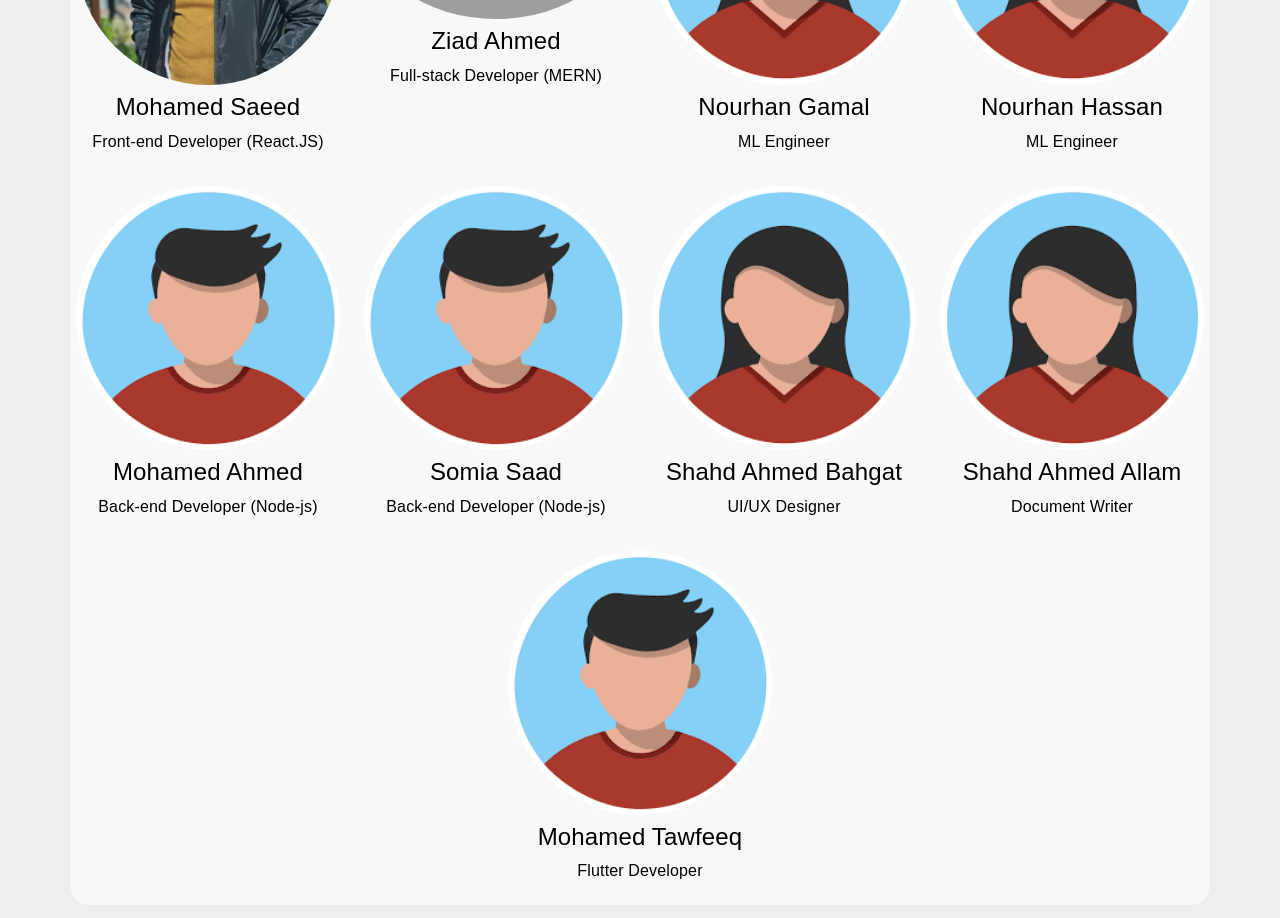
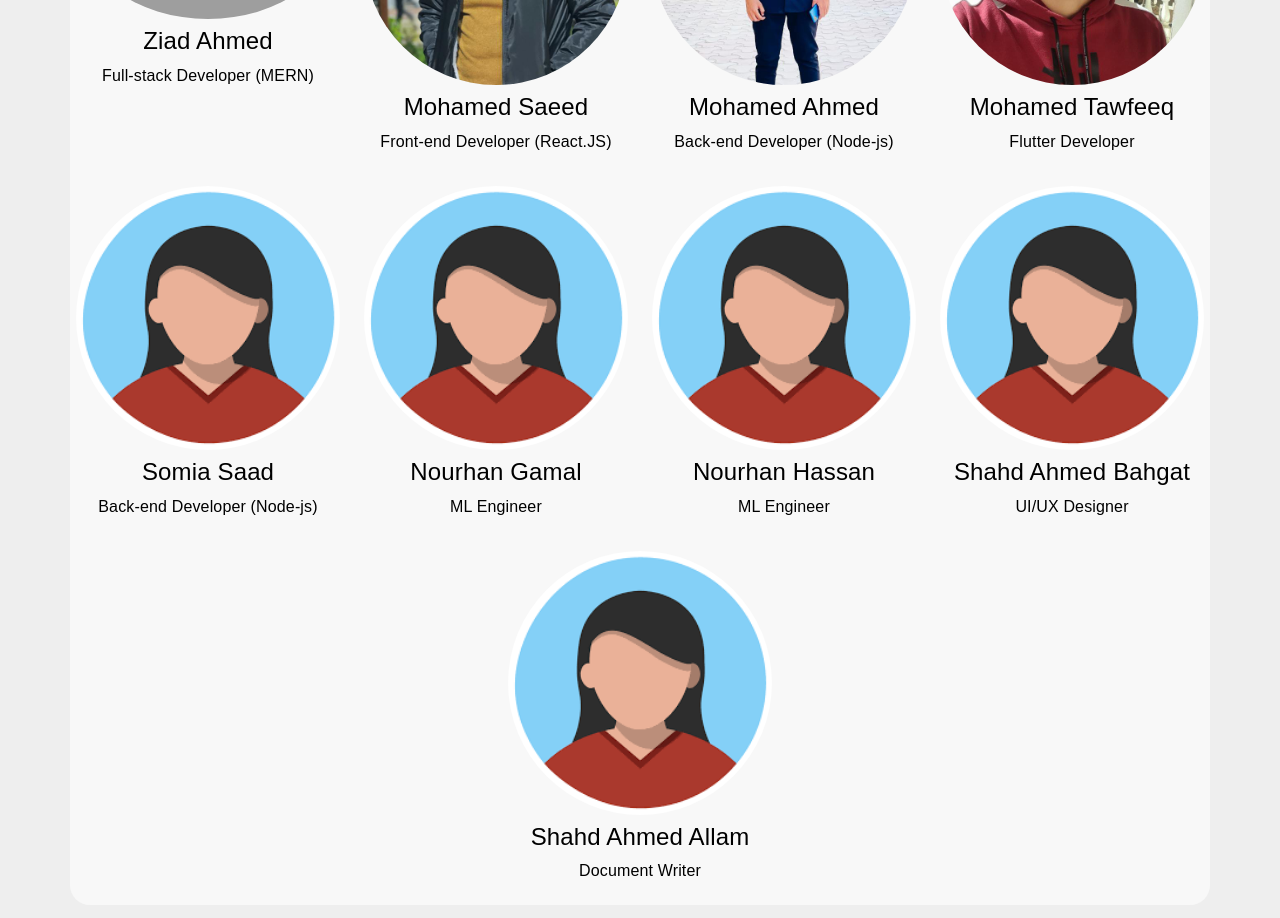
Before and after one commit to ZiadAhmed92/speechFrontend, a React (Vite) app: page /homepage/aboutus in a window 1280 px wide. Shown: the part 380-1298 px from the top of the page. Built offline with nearby package versions, Linux system fonts and the light colour scheme; grey boxes are pictures that could not be loaded; a web font is replaced by a local one.

Commit message:
add image

```diff
--- a/src/Components/NestedRouter/AboutUs/AboutUs.jsx
+++ b/src/Components/NestedRouter/AboutUs/AboutUs.jsx
@@ -1,24 +1,25 @@
 import React from "react";
 import "./AboutUs.css";
 import female from './download.png'
-import male from './download (1).png'
 import ziad from '../../../image/circle-ziad.png'
 import saeed from '../../../image/saeed.jpg'
+import mashor from '../../../image/mashor.jpg'
+import tawfek from '../../../image/tawfek.jpg'
 import { useTranslation } from 'react-i18next';//1
 
 export default function AboutUs() {
   const { t, i18n } = useTranslation();//2
 
   let array = [
+    { img: ziad, name: t("Ziad Ahmed"), desc: t("Full-stack Developer (MERN)") },
     { img: saeed, name: t("Mohamed Saeed"), desc: t("Front-end Developer (React.JS)") },
-    { img: ziad, name: t("Ziad Ahmed"), desc: t("Full-stack Developer (MERN)") },
+    { img: mashor, name: t("Mohamed Ahmed"), desc: t("Back-end Developer (Node-js)") },
+    { img: tawfek, name: t("Mohamed Tawfeeq"), desc: t("Flutter Developer") },
+    { img: female, name: t("Somia Saad"), desc: t("Back-end Developer (Node-js)") },
     { img: female, name: t("Nourhan Gamal"), desc: t("ML Engineer") },
     { img: female, name: t("Nourhan Hassan"), desc: t("ML Engineer") },
-    { img: male, name: t("Mohamed Ahmed"), desc: t("Back-end Developer (Node-js)") },
-    { img: male, name: t("Somia Saad"), desc: t("Back-end Developer (Node-js)") },
     { img: female, name: t("Shahd Ahmed Bahgat"), desc: t("UI/UX Designer") },
     { img: female, name: t("Shahd Ahmed Allam"), desc: t("Document Writer") },
-    { img: male, name: t("Mohamed Tawfeeq"), desc: t("Flutter Developer") },
 
   ]
   return (
--- a/src/index.css
+++ b/src/index.css
@@ -23,8 +23,7 @@ body {
   --subTitle: rgb(161 161 170);
   --header: #ffffff96;
   --textHeader: black;
-  --alert:#EEE
-
+  --alert: #EEE
 }
 
 .dark {
@@ -75,18 +74,23 @@ html {
 .fontfamily {
   font-family: "Protest Riot", sans-serif !important;
 }
+
 /* Alert */
-.swal2-popup{
-  background-color:var(--alert);
+.swal2-popup {
+  background-color: var(--alert);
   opacity: 5 !important;
   z-index: 100000 !important;
 
 }
-.swal2-title,.swal2-confirm.swal2-styled{
+
+.swal2-title,
+.swal2-confirm.swal2-styled,
+.swal2-cancel.swal2-styled {
   font-family: "Protest Riot", sans-serif !important;
   color: var(--text);
 }
+
 /* sideBar M Ui */
-.css-12i7wg6-MuiPaper-root-MuiDrawer-paper{
+.css-12i7wg6-MuiPaper-root-MuiDrawer-paper {
   z-index: 5 !important;
 }
```
Also changed, not shown: src/image/mashor.jpg (added), src/image/tawfek.jpg (added).
